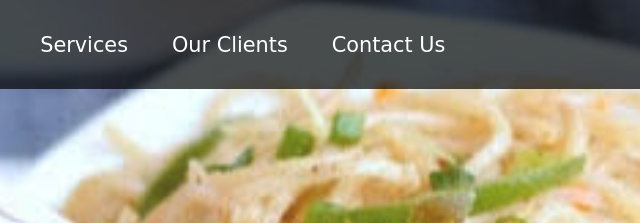
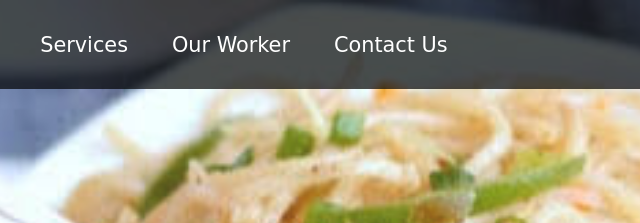
Before and after one commit to helodeepakji/onlinefood, a plain HTML site: page index.html in a window 1280 px wide. Shown: the top 223 px of the page, 227-867 px from the left. Drawn offline with Linux system fonts and the light colour scheme; a web font is replaced by a local one.

Commit message:
Update index.html

```diff
--- a/index.html
+++ b/index.html
@@ -22,7 +22,7 @@
         <ul>
             <li class="item"><a href="#home">Home</a></li>
             <li class="item"><a href="#services-container">Services</a></li>
-            <li class="item"><a href="#client-section">Our Clients</a></li>
+            <li class="item"><a href="#client-section">Our Worker</a></li>
             <li class="item"><a href="#contact">Contact Us</a></li>
         </ul>
     </nav>
```
